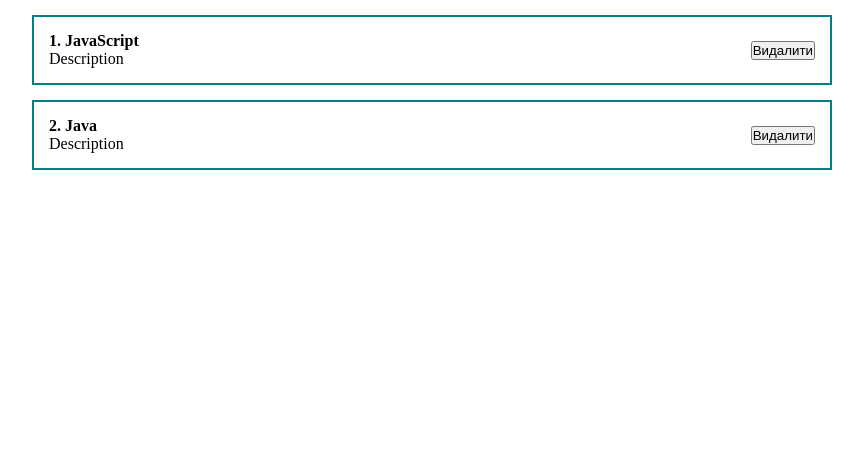
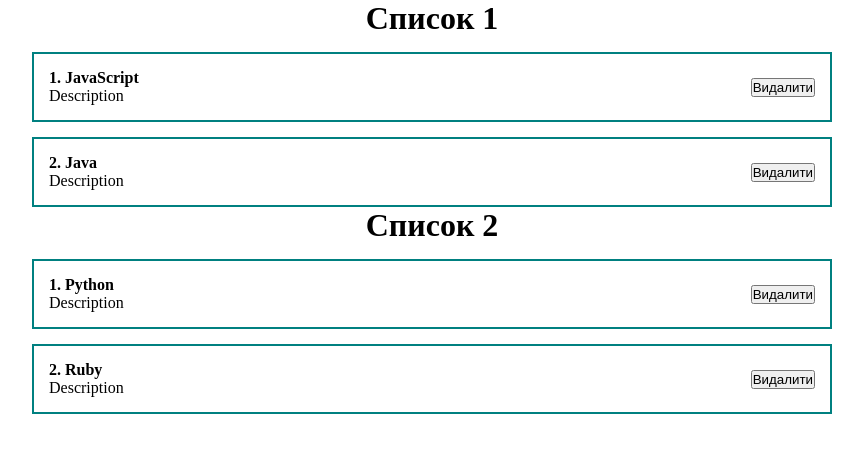
Before and after one commit to MrJoker365/first-react, a React (Create React App) app: page / in a window 1280 px wide. Shown: the top 452 px of the page, without its empty margins (208-1071 px from the left). Built offline with nearby package versions, Linux system fonts and the light colour scheme.

Commit message:
Візуалізація масиву обєктів на сторінці (Створено ще один компонент)

```diff
--- a/src/App.js
+++ b/src/App.js
@@ -3,18 +3,28 @@ import Counter from "./components/Counter";
 import ClassCounter from "./components/ClassCounter";
 import './styles/App.css' ;
 import PostItem from "./components/PostItem";
+import PostList from "./components/PostList";
 
 
 function App() {
 
-// В даному випадку в PostItem передаються Props(дані), які динамічно потім будуть виводитись
+  const [posts, setPost] = useState([
+    {id: 1, title: "JavaScript", body: "Description"},
+    {id: 2, title: "Java", body: "Description"}
+  ])
+
+  const [posts2, setPost2] = useState([
+    {id: 1, title: "Python", body: "Description"},
+    {id: 2, title: "Ruby", body: "Description"}
+  ])
+
+
   return (
     <div className="App">
 
-      {/* <PostItem value={"222"} item={{title: 0}} number={1} /> */} {/* для прикладу */}
+      <PostList posts={posts} title="Список 1"/>
+      <PostList posts={posts2} title="Список 2"/>
 
-      <PostItem post={{id: 1, title: "JavaScript", body: "Description"}} />
-      <PostItem post={{id: 2, title: "Java", body: "Description"}} />
 
     </div>
   );
--- /dev/null
+++ b/src/components/PostList.jsx
@@ -0,0 +1,21 @@
+import React from "react";
+import PostItem from "./PostItem";
+
+const PostList = ({posts, title}) => { // ({posts, title}) -- це вже декомпозиція props
+    return (
+        <div>
+
+            <h1 style={{textAlign: "center"}}>
+                {title}
+            </h1>
+
+            {posts.map(post =>
+                <PostItem post={post} key={post.id}/>
+            )}
+
+
+        </div>
+    )
+}
+
+export default PostList;
```
